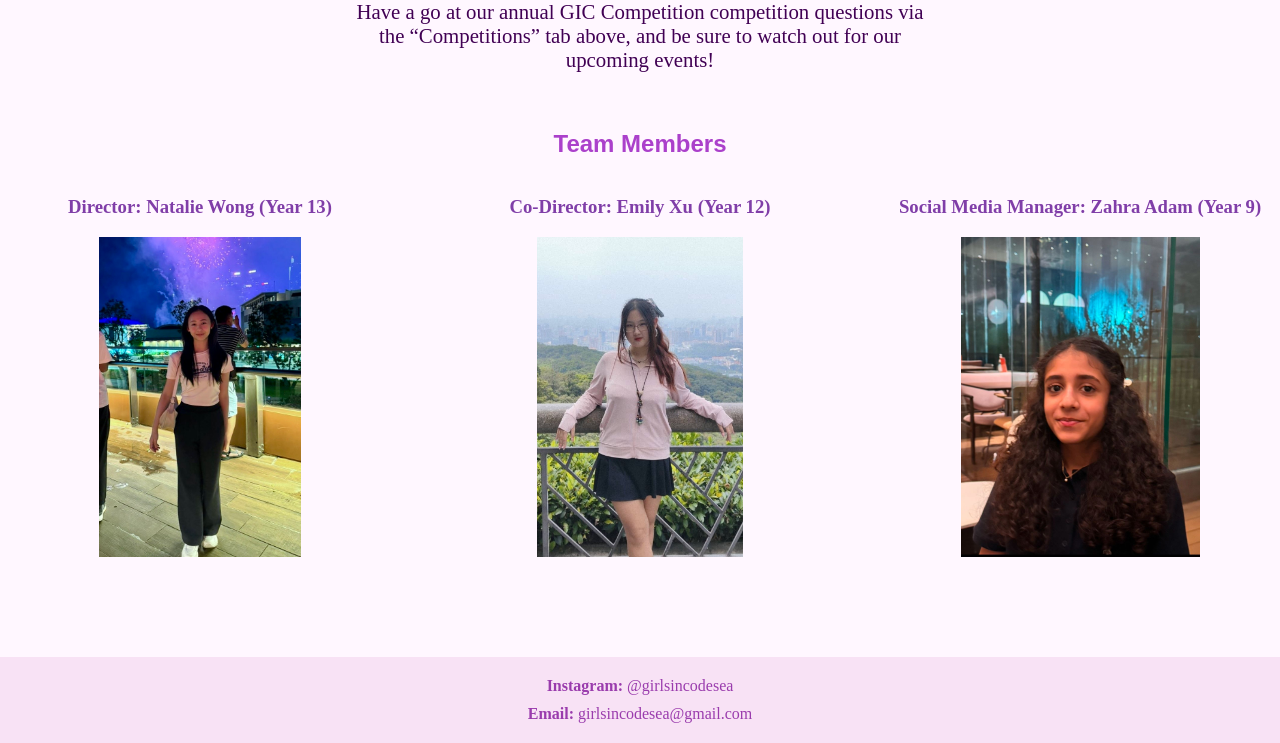
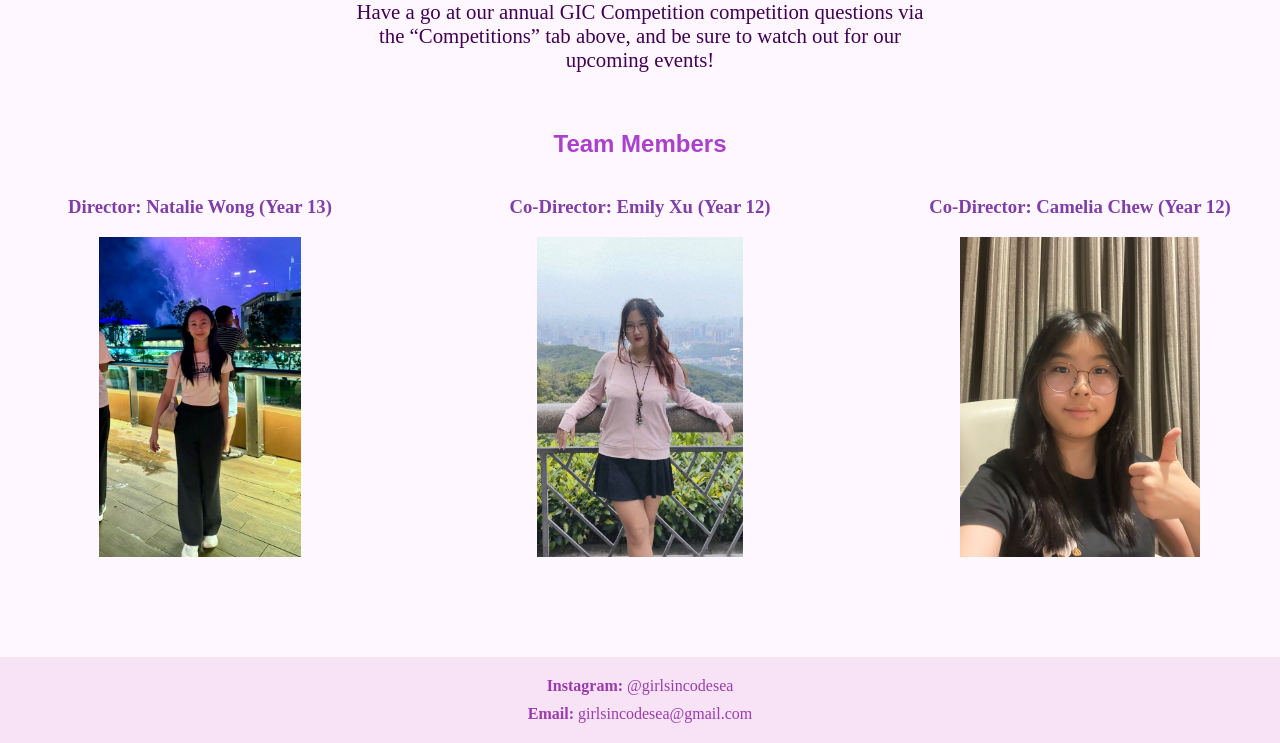
Before and after one commit to NatalieWongg/GirlsInCodeWebsite, a Flask app: page / in a window 1280 px wide. Shown: the part 337-1080 px from the top of the page. Run offline with Flask 3, Linux system fonts and the light colour scheme; parts of the project's set-up code (start-up, migrations or seed data) failed here and were passed over.

Commit message:
add camelia

```diff
--- a/app.py
+++ b/app.py
@@ -1,4 +1,5 @@
 from flask import Flask, render_template, request, redirect, url_for, flash
+import datetime
 from dotenv import load_dotenv
 from db import supabase
 import os
@@ -12,6 +13,8 @@ import numpy as np
 load_dotenv()
 app = Flask(__name__)
 app.secret_key = os.getenv("SECRET_KEY", "dev-secret")
+
+DEADLINE = datetime.datetime(2025, 1, 10, 17, 0)
 
 model = pickle.load(open("model.pkl", "rb"))
 scaler = pickle.load(open("scaler.pkl", "rb"))
--- a/templates/home.html
+++ b/templates/home.html
@@ -39,8 +39,8 @@
                     <img class="pic" src ="{{ url_for('static', filename = 'emily.jpg')}}">
                 </div>
                 <div class="member">
-                    <h3 class="name"><strong>Social Media Manager:</strong> Zahra Adam (Year 9)</h3>
-                    <img class="pic" src ="{{ url_for('static', filename = 'zahra.JPG')}}">
+                    <h3 class="name"><strong>Co-Director:</strong> Camelia Chew (Year 12)</h3>
+                    <img class="pic" src ="{{ url_for('static', filename = 'camelia.jpeg')}}">
                 </div>
             </div>
 
```
Also changed, not shown: static/camelia.jpeg (added).
